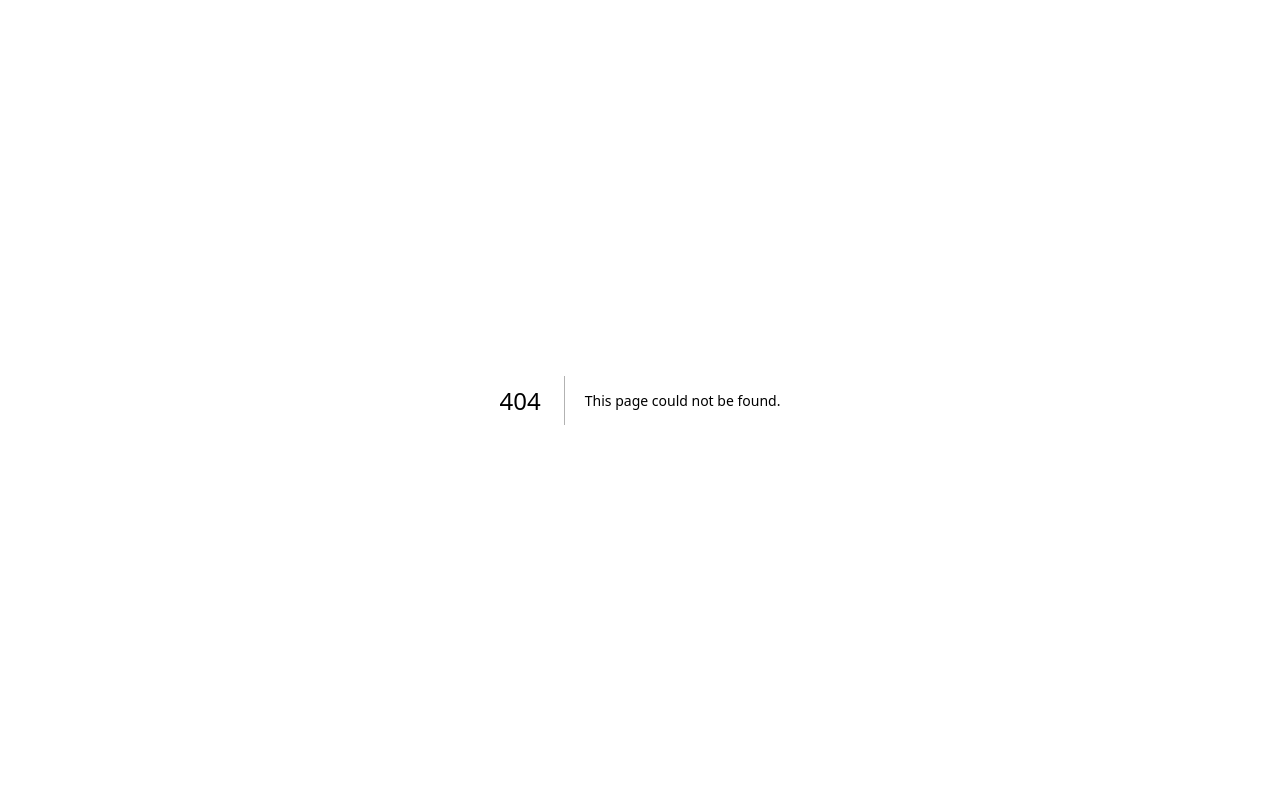
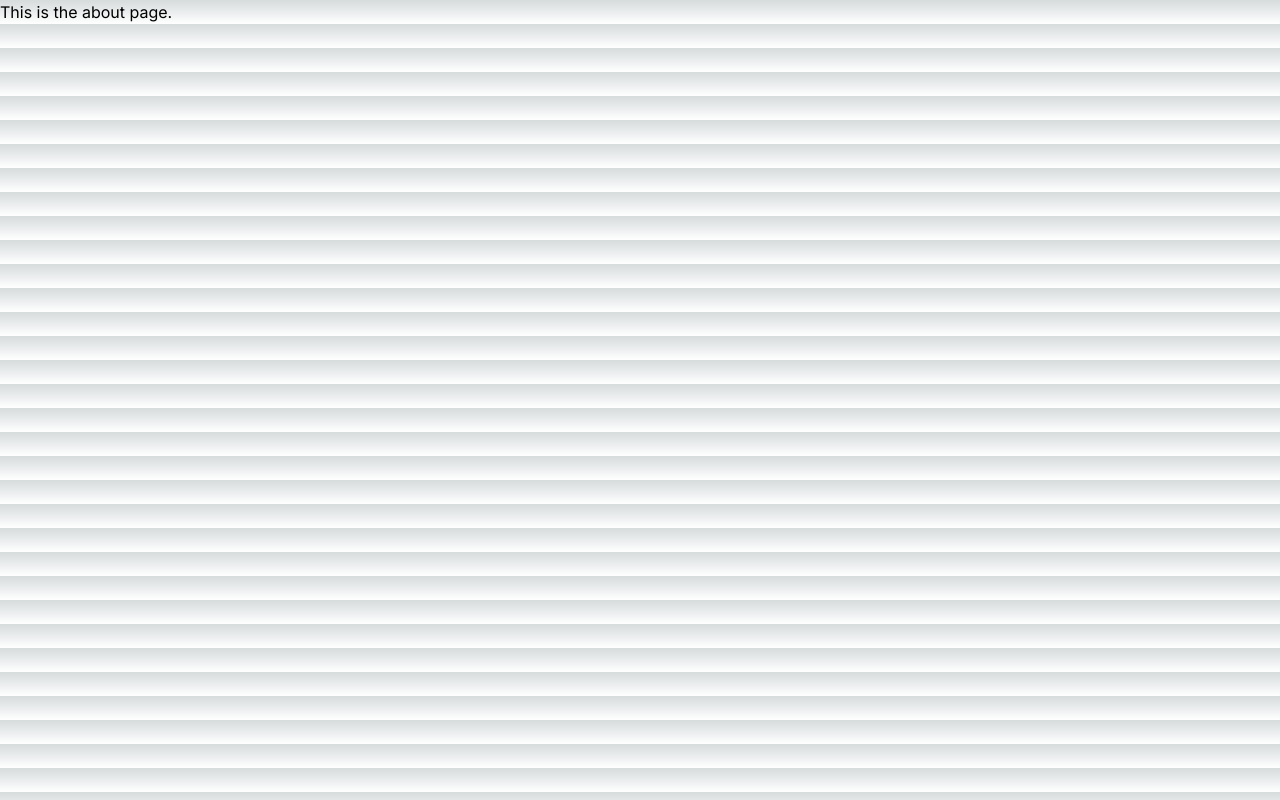
Before and after one commit to bhishman-desai/next-js-starter, a Next.js app: page /about in a window 1280 px wide. Before the commit this address had no page. Built offline with nearby package versions, Linux system fonts and the light colour scheme.

Commit message:
Understanding the routing folder structure system

```diff
--- /dev/null
+++ b/app/about/page.tsx
@@ -0,0 +1,7 @@
+export default function About() {
+    return (
+        <div>
+            This is the about page.
+        </div>
+    );
+}
```
